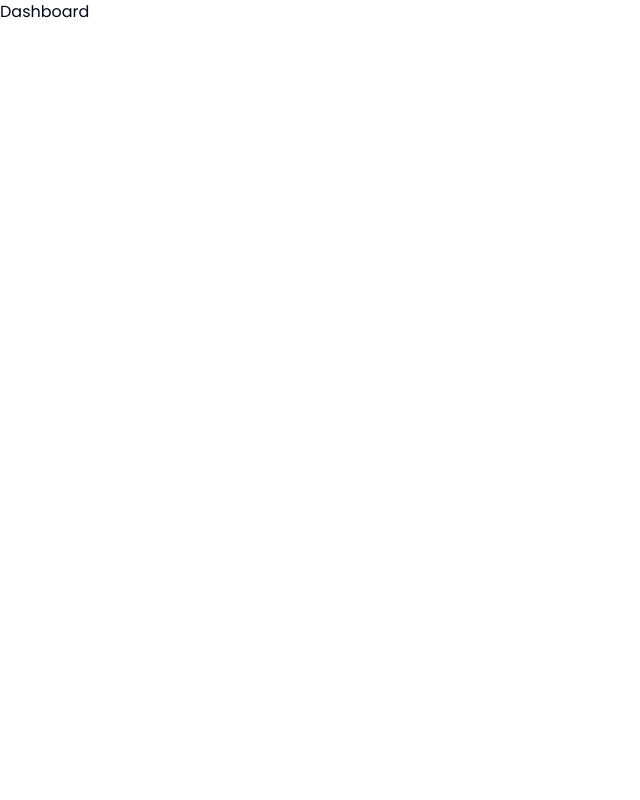
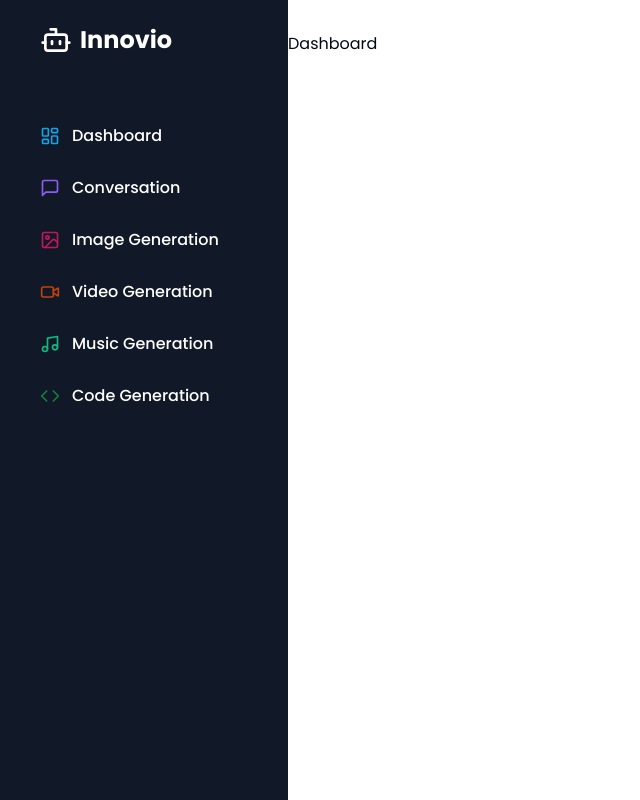
Before and after one commit to Kami-1716/innovio, a Next.js app: page /dashboard in a window 1280 px wide. Shown: the whole page, without its empty margins (0-640 px from the left). Built offline with nearby package versions, Linux system fonts and the light colour scheme.

Commit message:
add large screen dashboard sidebar

```diff
--- a/src/app/(dashboard)/(routes)/dashboard/page.tsx
+++ b/src/app/(dashboard)/(routes)/dashboard/page.tsx
@@ -1,11 +1,5 @@
-import { UserButton } from "@clerk/nextjs";
 import React from "react";
 
 export default async function Dashboard() {
-  return (
-    <div>
-      Dashboard
-      <UserButton afterSignOutUrl="/" />
-    </div>
-  );
+  return <div>Dashboard</div>;
 }
--- /dev/null
+++ b/src/app/(dashboard)/layout.tsx
@@ -0,0 +1,19 @@
+import Navbar from "@/components/navbar";
+import Sidebar from "@/components/sidebar";
+import React from "react";
+
+const DashboardLayout = ({ children }: { children: React.ReactNode }) => {
+  return (
+    <div className="h-full relative">
+      <div className="hidden h-full md:flex md:flex-col w-72 md:fixed md:inset-y-0 z-[82] bg-gray-900">
+        <Sidebar />
+      </div>
+      <main className="md:pl-72">
+        <Navbar />
+        {children}
+      </main>
+    </div>
+  );
+};
+
+export default DashboardLayout;
--- /dev/null
+++ b/src/components/navbar.tsx
@@ -0,0 +1,16 @@
+import { Button } from "@/components/ui/button";
+import { UserButton } from "@clerk/nextjs";
+import { Menu } from "lucide-react";
+
+export default function Navbar() {
+  return (
+    <div className="flex items-center p-4">
+      <Button variant="ghost" size="icon" className="md:hidden">
+        <Menu />
+      </Button>
+      <div className="flex w-full justify-end">
+        <UserButton afterSignOutUrl="/" />
+      </div>
+    </div>
+  );
+}
--- /dev/null
+++ b/src/components/sidebar.tsx
@@ -0,0 +1,81 @@
+"use client";
+
+import { cn } from "@/lib/utils";
+import {
+  Bot,
+  Code,
+  ImageIcon,
+  LayoutDashboard,
+  MessageSquare,
+  Music,
+  VideoIcon,
+} from "lucide-react";
+import Link from "next/link";
+
+const routes = [
+  {
+    label: "Dashboard",
+    icon: LayoutDashboard,
+    href: "/dashboard",
+    color: "text-sky-500",
+  },
+  {
+    label: "Conversation",
+    icon: MessageSquare,
+    href: "/conversation",
+    color: "text-violet-500",
+  },
+  {
+    label: "Image Generation",
+    icon: ImageIcon,
+    href: "/image",
+    color: "text-pink-700",
+  },
+  {
+    label: "Video Generation",
+    icon: VideoIcon,
+    href: "/video",
+    color: "text-orange-700",
+  },
+  {
+    label: "Music Generation",
+    icon: Music,
+    href: "/music",
+    color: "text-emerald-500",
+  },
+  {
+    label: "Code Generation",
+    icon: Code,
+    href: "/code",
+    color: "text-green-700",
+  },
+];
+
+export default function Sidebar() {
+  return (
+    <div className="flex flex-col space-y-4 p-4 h-full text-white bg-[#111827]">
+      <div className="px-3 py-2 flex-1">
+        <Link href="/dashboard" className="flex items-center pl-3 mb-14">
+          <div className="relative w-8 h-8 mr-2">
+            <Bot size="2xl" />
+          </div>
+          <h1 className="text-2xl font-bold">Innovio</h1>
+        </Link>
+        <div className="space-y-1">
+          {routes.map((route) => (
+            <Link
+              href={route.href}
+              key={route.href}
+              className="textsm group flex p-3 w-full justify-start font-medium cursor-pointer hover:text-white hover:bg-[#1F2937] rounded-md transition-colors duration-200 ease-in-out"
+            >
+              <div className="flex items-center flex-1">
+                <route.icon className={cn("h-5 w-5 mr-3", route.color)} />
+                <span>{route.label}</span>
+              </div>
+            </Link>
+          ))}
+        </div>
+      </div>
+    </div>
+  );
+}
```
